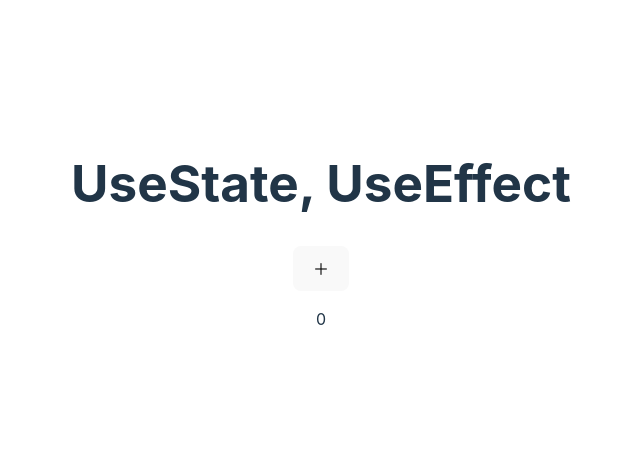
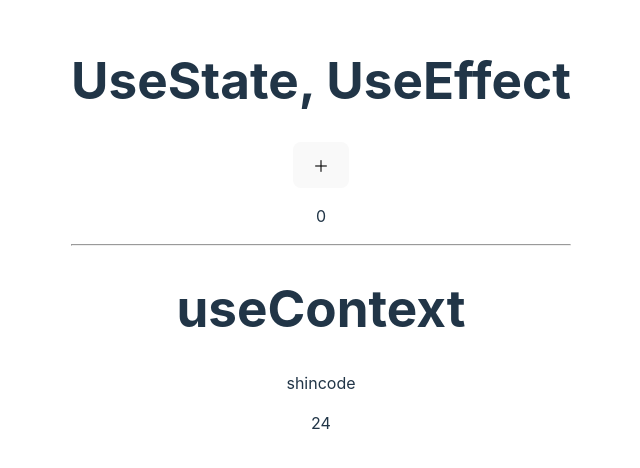
Before and after one commit to raia-tateoka/react-hooks-tutorial-yt, a React (Vite) app in the folder react-hooks-tutorial-yt/: page / in a window 1280 px wide. Shown: the part 166-634 px from the top of the page, without its empty margins (319-959 px from the left). Built offline with nearby package versions, Linux system fonts and the light colour scheme.

Commit message:
useContext

```diff
--- a/react-hooks-tutorial-yt/src/App.jsx
+++ b/react-hooks-tutorial-yt/src/App.jsx
@@ -1,15 +1,17 @@
-import { useEffect, useState } from 'react';
+import { useEffect, useState, useContext } from 'react';
 import './App.css'
+import ShinCodeContext from './main';
 
 /**
  * useState   データが変更されたタイミングでレンダリングする
  * useEffect  発火のタイミングを決めることができる
  *            useEffect内で依存関係のあるものを使わない（無限ループ対策）
- *
+ * useContext コンポーネント間のデータの受け渡し
  *
  */
 function App() {
   const [count, setCount] = useState(0);
+  const shincodeInfo = useContext(ShinCodeContext);
 
   const handleClick = () => {
     setCount(count + 1);
@@ -24,6 +26,11 @@ function App() {
       <h1>UseState, UseEffect</h1>
       <button onClick={handleClick}>＋</button>
       <p>{count}</p>
+
+      <hr />
+      <h1>useContext</h1>
+      <p>{shincodeInfo.name}</p>
+      <p>{shincodeInfo.age}</p>
     </div>
   );
 }
--- a/react-hooks-tutorial-yt/src/main.jsx
+++ b/react-hooks-tutorial-yt/src/main.jsx
@@ -1,15 +1,29 @@
 import React from 'react'
+import { createContext } from 'react';
 import ReactDOM from 'react-dom/client'
 import App from './App'
 import './index.css'
+
+const shincodeInfo = {
+  name: "shincode",
+  age: 24,
+};
+
+const ShinCodeContext = createContext(shincodeInfo);
 
 ReactDOM.createRoot(document.getElementById('root')).render(
   /**
    * ＜useEffectについて＞
    *  strictmodeでは厳格に実行するためuseEffectが2回発火する
    *  本番モードでは1回のみ
+   * ＜useContextについて＞
+   * Providerで囲われた中でデータを使うことができる
    */
-  <React.StrictMode>
-    <App />
-  </React.StrictMode>,
-)
+  <ShinCodeContext.Provider value={shincodeInfo}>
+    <React.StrictMode>
+      <App />
+    </React.StrictMode>
+  </ShinCodeContext.Provider>
+);
+
+export default ShinCodeContext;
```
